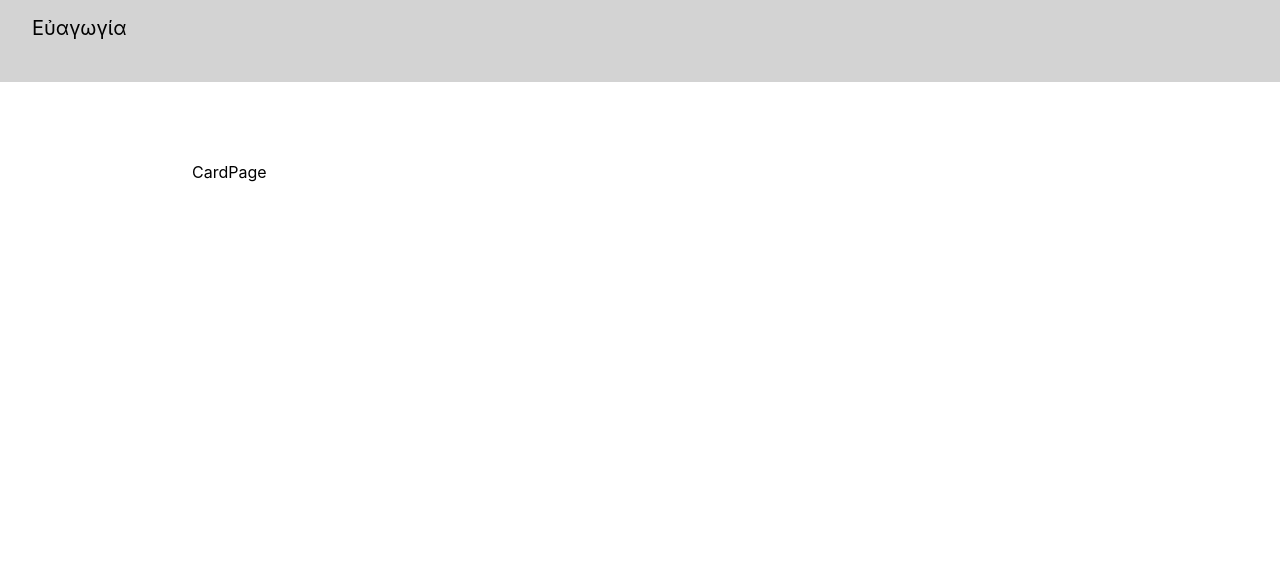
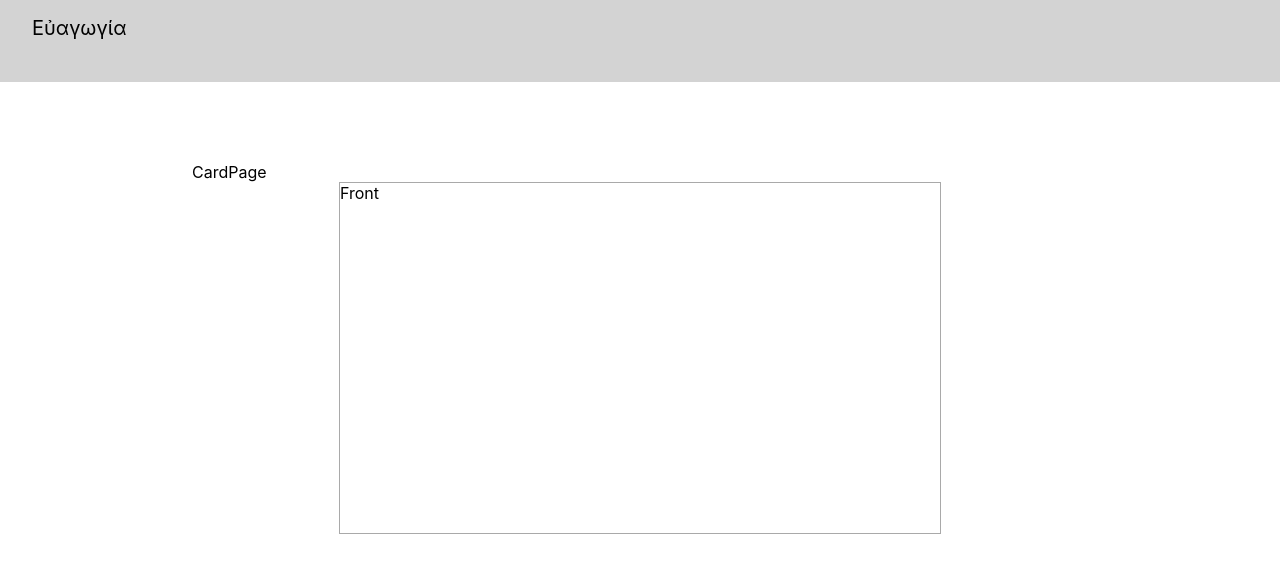
Before and after one commit to coleenhuang/Euagogia, a React (Create React App) app: page /cards in a window 1280 px wide. Shown: the top 572 px of the page. Built offline with nearby package versions, Linux system fonts and the light colour scheme.

Commit message:
added styling for flashcard

```diff
--- a/src/Flashcard.js
+++ b/src/Flashcard.js
@@ -1,11 +1,12 @@
 import React from 'react';
+import styles from './Flashcard.module.css';
 
 const Flashcard = () => {
     return (
-        <div>
-
+        <div className={styles.card}>
+            Front
         </div>
     )
-}
+};
 
 export default Flashcard;
--- /dev/null
+++ b/src/Flashcard.module.css
@@ -0,0 +1,6 @@
+.card {
+    width: 600px;
+    height: 350px;
+    margin: 0 auto;
+    border: darkgrey solid 1px;
+}
--- a/src/card/CardPage.js
+++ b/src/card/CardPage.js
@@ -1,9 +1,12 @@
 import React from 'react';
+import Flashcard from '../Flashcard';
+
 
 const CardPage = () => {
     return (
         <div>
            CardPage
+           <Flashcard />
         </div>
     )
 }
```
